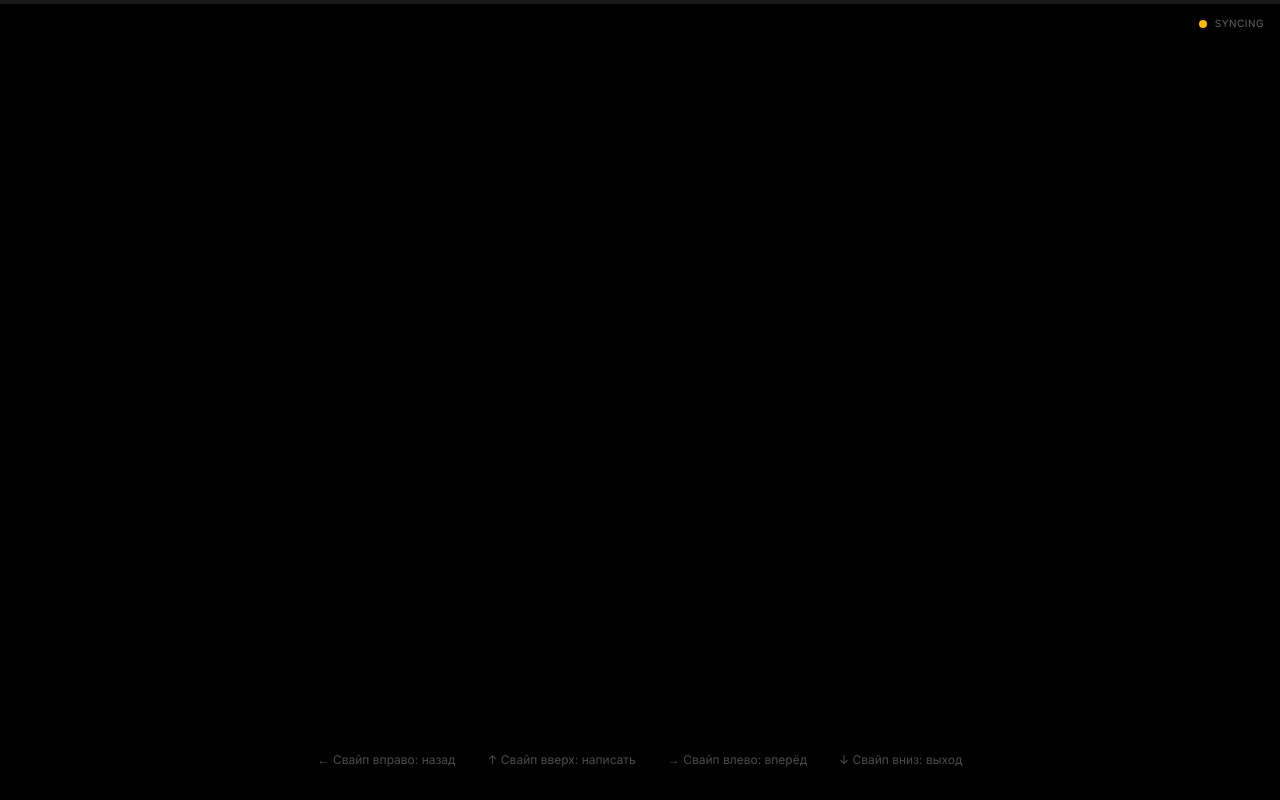
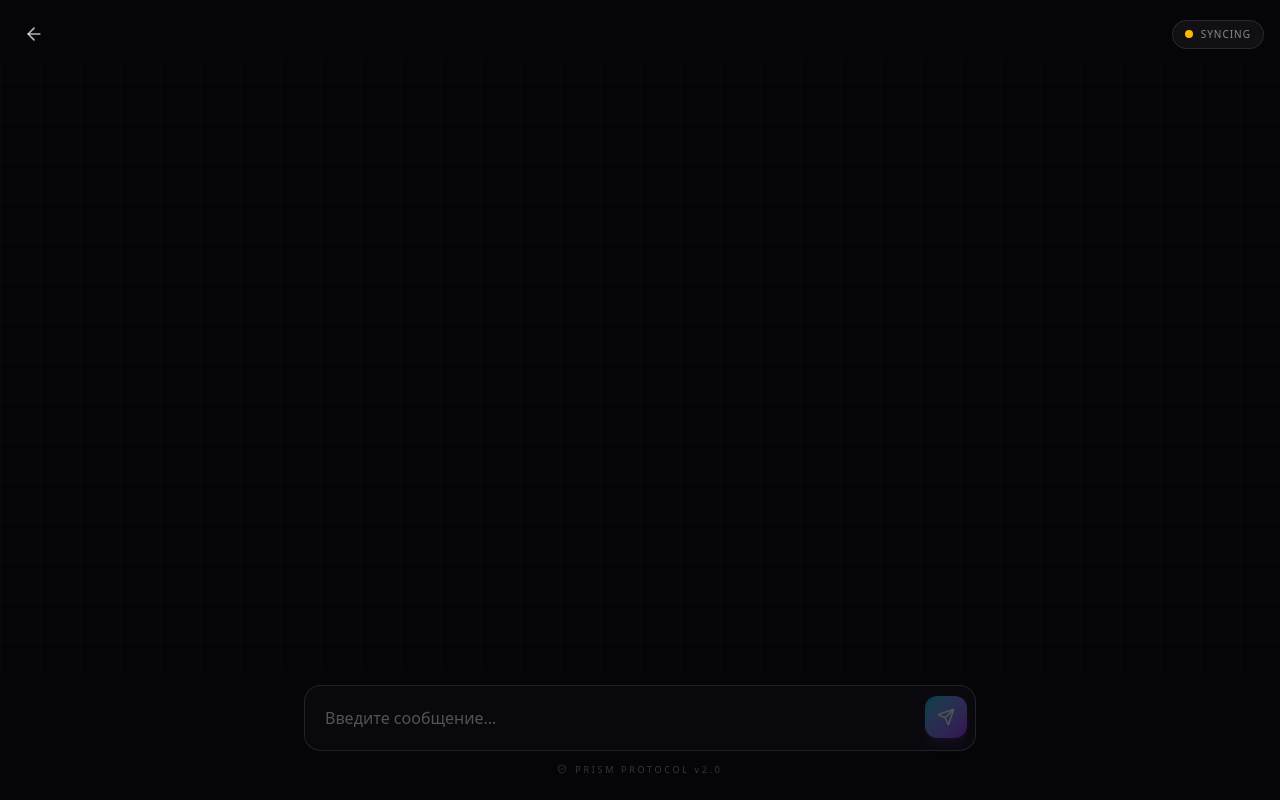
Before and after one commit to vyoltrava/nebula, a Next.js app in the folder frontend/: page /prism/1 in a window 1280 px wide. Built offline with nearby package versions, Linux system fonts and the light colour scheme; no server answers; sample sign-in values are in the browser's storage; a web font is replaced by a local one.

Commit message:
аввыы

```diff
--- a/frontend/app/prism/[id]/page.tsx
+++ b/frontend/app/prism/[id]/page.tsx
@@ -1,9 +1,9 @@
 "use client";
-import { useEffect, useState, useRef } from "react";
+import { useEffect, useState, useRef, useCallback } from "react";
 import { useParams, useRouter } from "next/navigation";
 import { getToken } from "@/lib/auth";
 import { useWebSocket } from "@/src/hooks/useWebSocket";
-import { ArrowLeft } from "lucide-react";
+import { ArrowLeft, Send, ShieldCheck, Sparkles } from "lucide-react";
 import { extractDataFromImage, reconstructKey, decryptAnchorWithPin } from "@/lib/prismCrypto";
 
 export default function PrismChatPage() {
@@ -12,17 +12,14 @@ export default function PrismChatPage() {
   const router = useRouter();
 
   const [messages, setMessages] = useState<any[]>([]);
-  const [chatInfo, setChatInfo] = useState<any>(null); // ✅ ДОБАВЛЕНО
-  const [currentIndex, setCurrentIndex] = useState(0);
   const [text, setText] = useState("");
   const [currentUser, setCurrentUser] = useState<any>(null);
+  const [chatInfo, setChatInfo] = useState<any>(null);
   const [syncStatus, setSyncStatus] = useState<"connecting" | "decrypting" | "entangled">("connecting");
-  const [showInput, setShowInput] = useState(false);
 
-  const containerRef = useRef<HTMLDivElement>(null);
-  const touchStartX = useRef(0);
-  const touchStartY = useRef(0);
-  const longPressTimer = useRef<NodeJS.Timeout | null>(null);
+  const scrollRef = useRef<HTMLDivElement>(null);
+  const inputRef = useRef<HTMLTextAreaElement>(null);
+  const [scrollY, setScrollY] = useState(0);
 
   // 1. Загрузка данных
   useEffect(() => {
@@ -34,7 +31,6 @@ export default function PrismChatPage() {
         headers: { Authorization: `Bearer ${token}` }
       }).then(r => r.json()).then(setCurrentUser),
 
-      // ✅ ИСПРАВЛЕНО: теперь мы реально сохраняем chatInfo
       fetch(`${process.env.NEXT_PUBLIC_API_URL}/api/chats/${chatId}`, {
         headers: { Authorization: `Bearer ${token}` }
       }).then(r => r.json()).then(data => {
@@ -47,16 +43,19 @@ export default function PrismChatPage() {
       }).then(r => r.json()).then(data => {
         const msgs = Array.isArray(data) ? data : (data.messages ?? []);
         setMessages(msgs);
-        setCurrentIndex(msgs.length > 0 ? msgs.length - 1 : 0);
-        setSyncStatus("entangled");
+        // Небольшая задержка, чтобы DOM отрисовался перед скроллом вниз
+        setTimeout(() => {
+          if (scrollRef.current) {
+            scrollRef.current.scrollTop = scrollRef.current.scrollHeight;
+          }
+        }, 100);
       })
     ]);
   }, [chatId, router]);
 
-  // 2. Расшифровка ключа
+  // 2. Расшифровка ключа с кэшированием
   useEffect(() => {
     const reconstructPrismKey = async () => {
-      // ✅ ТЕПЕРЬ ЭТО РАБОТАЕТ, так как chatInfo определен
       if (!chatInfo?.is_prism || messages.length === 0) {
         setSyncStatus("entangled");
         return;
@@ -64,18 +63,16 @@ export default function PrismChatPage() {
 
       const cachedKeyBase64 = sessionStorage.getItem(`prism_key_${chatId}`);
       if (cachedKeyBase64) {
-        console.log("✅ Ключ восстановлен из кэша");
         setSyncStatus("entangled");
         return;
       }
 
       try {
         setSyncStatus("decrypting");
-
         const shard3_local = await extractDataFromImage(chatInfo.avatar_url);
 
         const genesisMsg = messages.find((m: any) => m.text?.startsWith("__PRISM_GENESIS__:"));
-        if (!genesisMsg) throw new Error("Genesis message not found");
+        if (!genesisMsg) throw new Error("Genesis not found");
         const shard2_genesis = genesisMsg.text.replace("__PRISM_GENESIS__:", "");
 
         const pin = prompt("🔐 QUANTUM AUTH: Введите ключ доступа (PIN):");
@@ -84,80 +81,41 @@ export default function PrismChatPage() {
         const shard1_decrypted = await decryptAnchorWithPin(chatInfo.prism_anchor, pin);
         const masterKey = reconstructKey(shard1_decrypted, shard2_genesis, shard3_local);
 
-        const masterKeyBase64 = btoa(String.fromCharCode(...masterKey));
-        sessionStorage.setItem(`prism_key_${chatId}`, masterKeyBase64);
-
-        console.log("✅ Ключ Призмы успешно восстановлен и закэширован!");
+        sessionStorage.setItem(`prism_key_${chatId}`, btoa(String.fromCharCode(...masterKey)));
         setSyncStatus("entangled");
-
-      } catch (err: any) {
-        console.error("❌ Ошибка реконструкции ключа:", err);
-        alert("Не удалось расшифровать канал. Проверьте PIN-код или целостность аватарки.");
+      } catch (err) {
+        console.error("❌ DECRYPTION FAILED:", err);
         router.push("/messages");
       }
     };
 
-    if (chatInfo && messages.length > 0 && syncStatus === "decrypting") {
+    if (chatInfo?.is_prism && messages.length > 0 && syncStatus === "decrypting") {
       reconstructPrismKey();
     }
-  }, [chatInfo, messages, syncStatus, router, chatId]);
+  }, [chatInfo, messages, syncStatus, chatId, router]);
 
   // 3. WebSocket
   useWebSocket("new_message", (data: any) => {
     if (String(data.chat_id) !== String(chatId)) return;
     setMessages(prev => {
       if (prev.some(m => m.id === data.id)) return prev;
-      const newMessages = [...prev, { ...data }];
-      setCurrentIndex(newMessages.length - 1);
-      return newMessages;
+      const newMsgs = [...prev, { ...data }];
+      // Автоскролл к новому сообщению
+      setTimeout(() => {
+        if (scrollRef.current) {
+          scrollRef.current.scrollTo({ top: scrollRef.current.scrollHeight, behavior: "smooth" });
+        }
+      }, 50);
+      return newMsgs;
     });
   });
 
-  // 4. Обработка свайпов (с защитой от textarea)
-  const handleTouchStart = (e: React.TouchEvent | React.MouseEvent) => {
-    // ✅ ИГНОРИРУЕМ свайпы, если кликнули по полю ввода
-    if ((e.target as HTMLElement).tagName === 'TEXTAREA') return;
-
-    const clientX = 'touches' in e ? e.touches[0].clientX : e.clientX;
-    const clientY = 'touches' in e ? e.touches[0].clientY : e.clientY;
-    touchStartX.current = clientX;
-    touchStartY.current = clientY;
-
-    longPressTimer.current = setTimeout(() => {
-      setShowInput(true);
-    }, 500);
-  };
-
-  const handleTouchEnd = (e: React.TouchEvent | React.MouseEvent) => {
-    if ((e.target as HTMLElement).tagName === 'TEXTAREA') return;
-
-    if (longPressTimer.current) {
-      clearTimeout(longPressTimer.current);
-      longPressTimer.current = null;
+  // 4. Математика 4D-скролла
+  const handleScroll = useCallback(() => {
+    if (scrollRef.current) {
+      setScrollY(scrollRef.current.scrollTop);
     }
-
-    const clientX = 'changedTouches' in e ? e.changedTouches[0].clientX : e.clientX;
-    const clientY = 'changedTouches' in e ? e.changedTouches[0].clientY : e.clientY;
-
-    const deltaX = clientX - touchStartX.current;
-    const deltaY = clientY - touchStartY.current;
-    const absDeltaX = Math.abs(deltaX);
-    const absDeltaY = Math.abs(deltaY);
-
-    if (absDeltaX > absDeltaY && absDeltaX > 50) {
-      if (deltaX < 0) {
-        if (currentIndex < messages.length - 1) setCurrentIndex(currentIndex + 1);
-      } else {
-        if (currentIndex > 0) setCurrentIndex(currentIndex - 1);
-      }
-    } else if (absDeltaY > absDeltaX && absDeltaY > 50) {
-      if (deltaY > 0) {
-        if (confirm("Выйти из чата?")) router.push("/messages");
-      } else {
-        setShowInput(true);
-      }
-    }
-  };
+  }, []);
 
   const sendMessage = async () => {
     if (!text.trim()) return;
@@ -174,84 +132,103 @@ export default function PrismChatPage() {
     });
 
     setText("");
-    setShowInput(false);
+    // Возвращаем фокус на поле ввода
+    setTimeout(() => inputRef.current?.focus(), 50);
   };
 
-  const currentMessage = messages[currentIndex];
-  const progress = messages.length > 0 ? ((currentIndex + 1) / messages.length) * 100 : 0;
+  return (
+    <div className="h-screen w-full bg-[#050508] text-white overflow-hidden relative font-sans">
+      {/* Фоновая сетка 4D-пространства */}
+      <div className="absolute inset-0 pointer-events-none opacity-20"
+           style={{
+             backgroundImage: `linear-gradient(rgba(34, 211, 238, 0.1) 1px, transparent 1px), linear-gradient(90deg, rgba(34, 211, 238, 0.1) 1px, transparent 1px)`,
+             backgroundSize: '40px 40px',
+             transform: `translateY(${scrollY * 0.1}px)` // Параллакс фона
+           }}
+      />
+
+      {/* HEADER */}
+      <header className="absolute top-0 left-0 right-0 z-50 p-4 flex items-center justify-between bg-gradient-to-b from-[#050508] to-transparent">
+        <button onClick={() => router.push("/messages")} className="p-2 hover:bg-white/10 rounded-full transition-colors">
+          <ArrowLeft size={20} className="text-white/70" />
+        </button>
+        <div className="flex items-center gap-2 px-3 py-1.5 rounded-full bg-white/5 border border-white/10 backdrop-blur-md">
+          <div className={`w-2 h-2 rounded-full ${syncStatus === 'entangled' ? 'bg-emerald-400 animate-pulse' : 'bg-amber-400'}`} />
+          <span className="text-[10px] text-white/50 tracking-widest uppercase">
+            {syncStatus === 'entangled' ? 'Entangled' : 'Syncing'}
+          </span>
+        </div>
+      </header>
+
+      {/* 4D MESSAGE STREAM */}
+      <div
+        ref={scrollRef}
+        onScroll={handleScroll}
+        className="h-full w-full overflow-y-auto overflow-x-hidden px-4 md:px-0"
+        style={{ perspective: "1000px" }}
+      >
+        <div className="max-w-2xl mx-auto py-[50vh] space-y-12"> {/* Большие отступы сверху и снизу для эффекта туннеля */}
+          {messages.map((msg, index) => {
+            const isMine = msg.sender_id === currentUser?.id;
+
+            // Вычисляем позицию сообщения относительно центра экрана
+            // 50vh - это примерный центр контейнера
+            const messageCenterY = (index * 120) + 60; // Примерная высота блока + margin
+            const distance = Math.abs(scrollY + (window.innerHeight / 2) - messageCenterY);
+
+            // 4D Математика: чем дальше от центра, тем меньше масштаб, больше размытие и ниже прозрачность
+            const maxDistance = 600; // Дистанция, на которой сообщение исчезает
+            const progress = Math.min(distance / maxDistance, 1);
+
+            const scale = 1 - (progress * 0.4); // Уменьшается до 60%
+            const blur = progress * 8; // Размытие до 8px
+            const opacity = 1 - (progress * 0.8); // Прозрачность до 20%
+            const rotateX = (scrollY - messageCenterY) * 0.02; // Легкий наклон для 3D-эффекта
 
             return (
               <div
-      ref={containerRef}
-      className="h-screen w-full bg-[#000] text-white overflow-hidden relative select-none"
-      onTouchStart={handleTouchStart}
-      onTouchEnd={handleTouchEnd}
-      onMouseDown={handleTouchStart}
-      onMouseUp={handleTouchEnd}
+                key={msg.id}
+                className={`relative flex w-full transition-all duration-300 ease-out ${isMine ? 'justify-end' : 'justify-start'}`}
+                style={{
+                  transform: `translateZ(${-distance * 0.5}px) scale(${scale}) rotateX(${rotateX}deg)`,
+                  filter: `blur(${blur}px)`,
+                  opacity: opacity,
+                  zIndex: Math.floor(100 - distance),
+                }}
               >
-      <button
-        onClick={() => router.push("/messages")}
-        className="absolute top-4 left-4 z-50 p-2 md:hidden"
-      >
-        <ArrowLeft size={20} className="text-white/60" />
-      </button>
-
-      <div className="absolute top-0 left-0 right-0 h-1 bg-white/10 z-40">
-        <div
-          className="h-full bg-gradient-to-r from-cyan-500 to-purple-600 transition-all duration-300"
-          style={{ width: `${progress}%` }}
-        />
+                <div className={`max-w-[85%] md:max-w-[70%] p-5 rounded-2xl backdrop-blur-xl border transition-colors ${
+                  isMine
+                    ? 'bg-purple-500/10 border-purple-500/30 rounded-br-none'
+                    : 'bg-cyan-500/10 border-cyan-500/30 rounded-bl-none'
+                }`}>
+                  {/* Мета-данные (время) */}
+                  <div className="flex items-center gap-2 mb-2 text-[10px] text-white/40 uppercase tracking-wider">
+                    <span>{isMine ? 'Outgoing' : 'Incoming'}</span>
+                    <span>•</span>
+                    <span>{new Date(msg.created_at).toLocaleTimeString("ru-RU", {hour: "2-digit", minute:"2-digit"})}</span>
                   </div>
 
-      <div className="absolute top-4 right-4 flex items-center gap-2 z-50">
-        <div className={`w-2 h-2 rounded-full ${syncStatus === 'entangled' ? 'bg-emerald-400 animate-pulse' : 'bg-amber-400'}`} />
-        <span className="text-[10px] text-white/40 tracking-wider hidden md:block">
-          {syncStatus === 'entangled' ? 'ENTANGLED' : 'SYNCING'}
-        </span>
+                  {/* Текст сообщения */}
+                  <p className="text-base md:text-lg leading-relaxed text-white/90 whitespace-pre-wrap break-words">
+                    {msg.text}
+                  </p>
                 </div>
-
-      {currentMessage && (
-        <div className="absolute inset-0 flex items-center justify-center px-8 md:px-16">
-          <div className="max-w-3xl w-full">
-            <div className="flex items-center justify-between mb-6 text-xs text-white/40">
-              <span>{currentMessage.sender_id === currentUser?.id ? 'YOU' : 'THEM'}</span>
-              <span>{currentIndex + 1} / {messages.length}</span>
               </div>
-
-            <p className="text-2xl md:text-4xl leading-relaxed font-light whitespace-pre-wrap break-words">
-              {currentMessage.text}
-            </p>
-
-            <div className="mt-8 text-xs text-white/30">
-              {new Date(currentMessage.created_at).toLocaleString("ru-RU", {
-                day: "2-digit", month: "2-digit", year: "numeric", hour: "2-digit", minute: "2-digit",
+            );
           })}
         </div>
       </div>
-        </div>
-      )}
 
-      {messages.length === 0 && syncStatus === 'entangled' && (
-        <div className="absolute inset-0 flex items-center justify-center text-center px-8">
-          <div>
-            <p className="text-lg text-white/60 mb-4">Нет сообщений</p>
-            <p className="text-sm text-white/30">Свайп вверх чтобы написать</p>
-          </div>
-        </div>
-      )}
+      {/* INPUT CONSOLE (W-Dimension: появляется и адаптируется) */}
+      <div className="absolute bottom-0 left-0 right-0 z-50 p-4 md:p-6 bg-gradient-to-t from-[#050508] via-[#050508] to-transparent">
+        <div className="max-w-2xl mx-auto">
+          <div className="relative group">
+            {/* Свечение при фокусе */}
+            <div className="absolute -inset-0.5 bg-gradient-to-r from-cyan-500 to-purple-600 rounded-2xl opacity-0 group-focus-within:opacity-50 blur transition-opacity duration-500" />
 
-      <div className="absolute bottom-8 left-0 right-0 flex justify-center gap-8 text-xs text-white/30 hidden md:flex">
-        <span>← Свайп вправо: назад</span>
-        <span>↑ Свайп вверх: написать</span>
-        <span>→ Свайп влево: вперёд</span>
-        <span>↓ Свайп вниз: выход</span>
-      </div>
-
-      {showInput && (
-        <div className="absolute inset-0 z-50 flex items-end bg-black/80 backdrop-blur-md">
-          <div className="w-full p-6 md:p-12">
-            <div className="max-w-3xl mx-auto">
+            <div className="relative flex items-end gap-3 p-2 bg-[#0a0a0f]/90 backdrop-blur-xl border border-white/10 rounded-2xl">
               <textarea
+                ref={inputRef}
                 value={text}
                 onChange={(e) => setText(e.target.value)}
                 onKeyDown={(e) => {
@@ -259,29 +236,31 @@ export default function PrismChatPage() {
                     e.preventDefault();
                     sendMessage();
                   }
-                  if (e.key === 'Escape') setShowInput(false);
                 }}
-                placeholder="Написать сообщение..."
-                className="w-full bg-transparent border-b-2 border-white/20 focus:border-cyan-500 outline-none text-xl md:text-2xl text-white placeholder-white/30 resize-none py-4 transition-colors"
-                rows={3}
-                autoFocus
+                placeholder="Введите сообщение..."
+                className="flex-1 bg-transparent border-none outline-none text-white placeholder-white/30 resize-none py-3 px-3 max-h-32 min-h-[48px]"
+                rows={1}
+                style={{ height: 'auto', minHeight: '48px' }}
+                onInput={(e) => {
+                  const target = e.target as HTMLTextAreaElement;
+                  target.style.height = 'auto';
+                  target.style.height = Math.min(target.scrollHeight, 128) + 'px';
+                }}
               />
-              <div className="flex items-center justify-between mt-6">
-                <button onClick={() => setShowInput(false)} className="text-sm text-white/40 hover:text-white transition-colors">
-                  Отмена (Esc)
-                </button>
               <button
                 onClick={sendMessage}
                 disabled={!text.trim()}
-                  className="px-6 py-2 rounded-full bg-gradient-to-r from-cyan-500 to-purple-600 text-white font-medium disabled:opacity-30 disabled:cursor-not-allowed hover:scale-105 transition-transform"
+                className="mb-1 p-3 rounded-xl bg-gradient-to-br from-cyan-500 to-purple-600 text-white disabled:opacity-30 disabled:cursor-not-allowed hover:scale-105 active:scale-95 transition-all shadow-lg shadow-purple-500/20"
               >
-                  Отправить
+                <Send size={18} />
               </button>
             </div>
           </div>
+          <p className="text-center mt-3 text-[9px] text-white/20 tracking-[0.3em] flex items-center justify-center gap-2">
+            <ShieldCheck size={10} /> PRISM PROTOCOL v2.0
+          </p>
         </div>
       </div>
-      )}
     </div>
   );
 }
```
Lines whose indentation alone changed are shown as unchanged.
